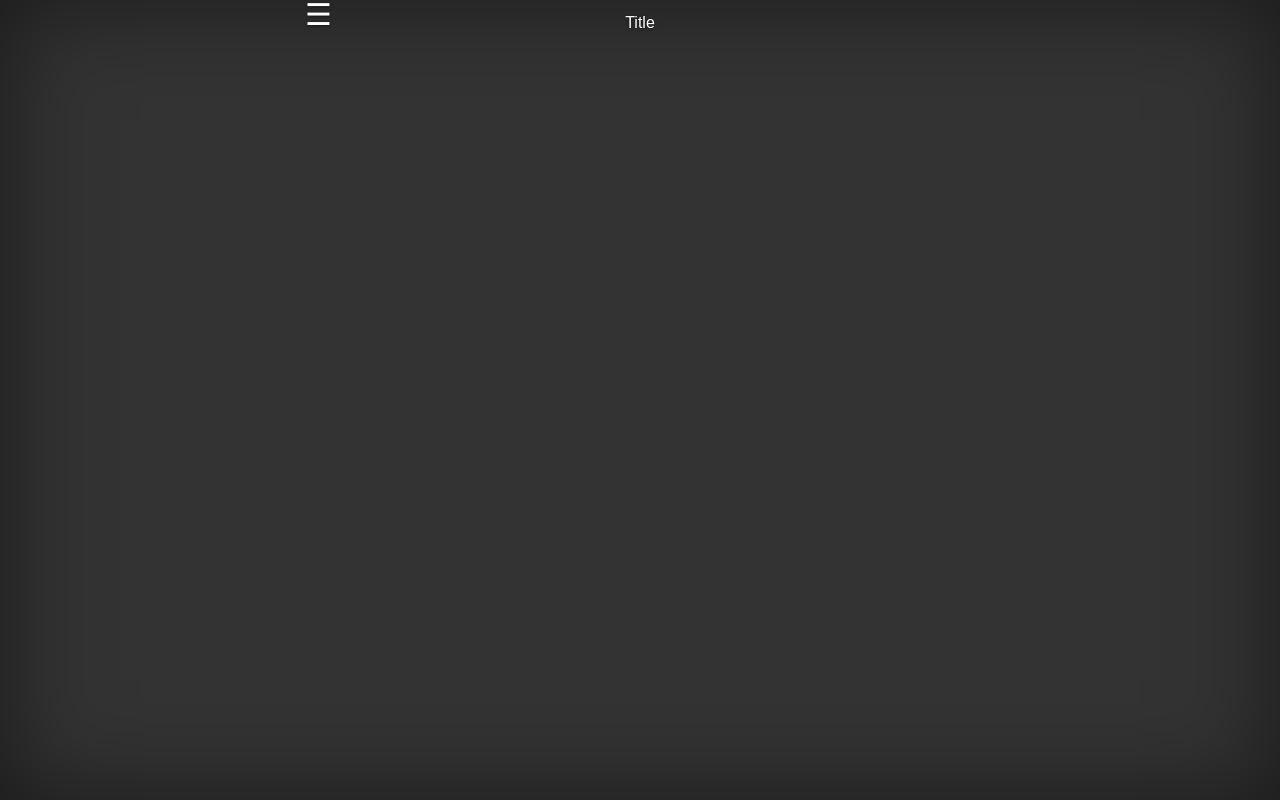
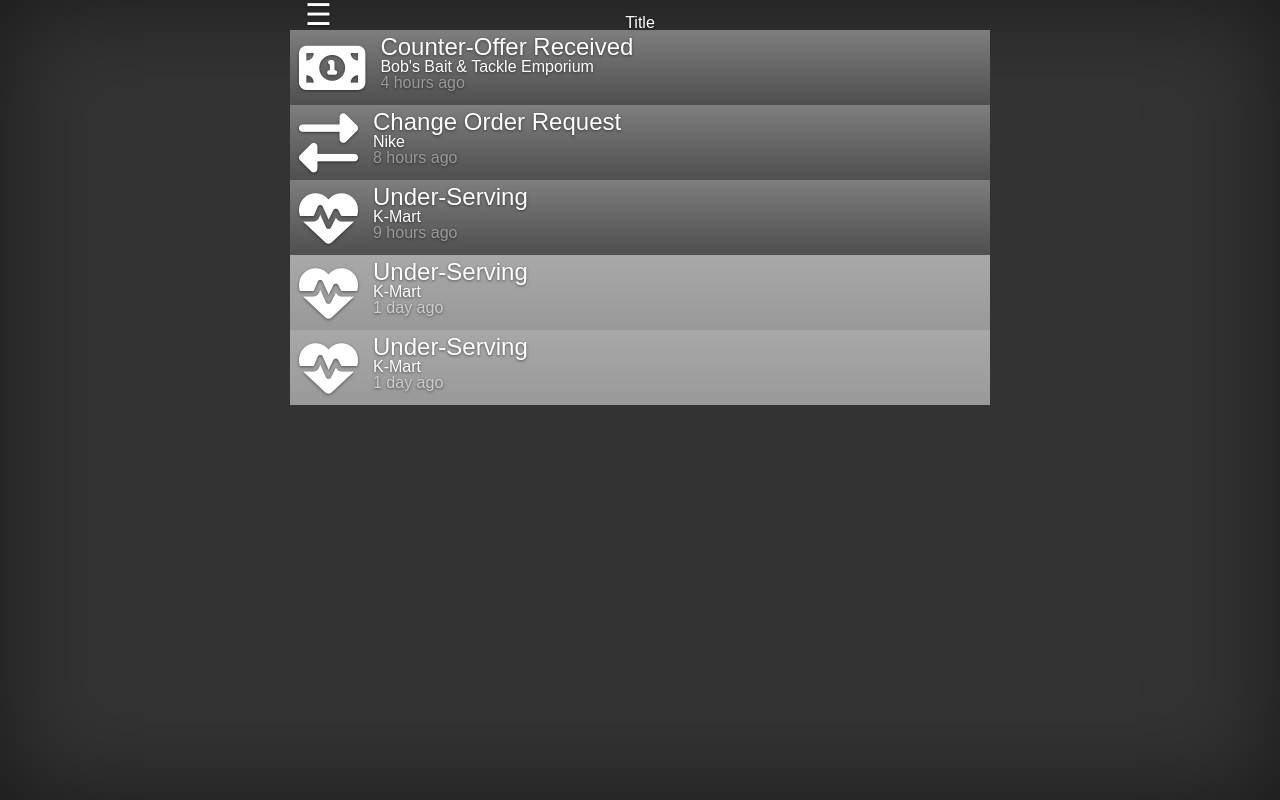
Before and after one commit to dmaii/hackday2015, a plain HTML site: page index.html in a window 1280 px wide. Drawn offline with nearby package versions, Linux system fonts and the light colour scheme.

Commit message:
Icons in Inbox

```diff
--- a/css/styles.css
+++ b/css/styles.css
@@ -251,7 +251,12 @@
   filter: progid:DXImageTransform.Microsoft.gradient( startColorstr='#4f4f4f', endColorstr='#7d7e7d',GradientType=0 ); /* IE6-9 */
 }
 
-#content .inbox li .icon {
+#content .inbox li i {
+  float: left;
+  font-size: 59px;
+  margin-right: 15px;
+  margin-top: 4px;
+  margin-left: 4px;
 }
 #content .inbox li h3 {
   font-size: 1.5em;
--- a/html/inbox.html
+++ b/html/inbox.html
@@ -1,31 +1,31 @@
           <ul class="inbox">
             <li class="negotiation unread">
-              <span class="icon"></span>
+              <i class="fa fa-money"></i>
               <h3>Counter-Offer Received</h3>
               <p>Bob's Bait &amp; Tackle Emporium</p>
               <p class="date">4 hours ago</p>
             </li>
             <li class="change-order unread">
-              <span class="icon"></span>
+              <i class="fa fa-exchange"></i>
               <h3>Change Order Request</h3>
               <p>Nike</p>
               <p class="date">8 hours ago</p>
             </li>
             <li class="under-serving unread">
-              <span class="icon"></span>
+              <i class="fa fa-heartbeat"></i>
               <h3>Under-Serving</h3>
               <p>K-Mart</p>
               <p class="date">9 hours ago</p>
             </li>
 
             <li class="under-serving">
-              <span class="icon"></span>
+              <i class="fa fa-heartbeat"></i>
               <h3>Under-Serving</h3>
               <p>K-Mart</p>
               <p class="date">1 day ago</p>
             </li>
             <li class="under-serving">
-              <span class="icon"></span>
+              <i class="fa fa-heartbeat"></i>
               <h3>Under-Serving</h3>
               <p>K-Mart</p>
               <p class="date">1 day ago</p>
--- a/index.html
+++ b/index.html
@@ -13,6 +13,7 @@
     <!-- Main stylesheet -->
     <link href="css/reset.css" rel="stylesheet">
     <link href="css/styles.css" rel="stylesheet">
+    <link href="font-awesome-4.3.0/css/font-awesome.min.css" rel="stylesheet">
 
     <!-- HTML5 shim and Respond.js for IE8 support of HTML5 elements and media queries -->
     <!-- WARNING: Respond.js doesn't work if you view the page via file:// -->
@@ -54,5 +55,8 @@
     <!-- Include all compiled plugins (below), or include individual files as needed -->
     <script src="https://maxcdn.bootstrapcdn.com/bootstrap/3.3.5/js/bootstrap.min.js"></script>
     <script src="js/main.js"></script>
+    <script>
+      $('#content').load('html/inbox.html');
+    </script>
   </body>
 </html>
```
